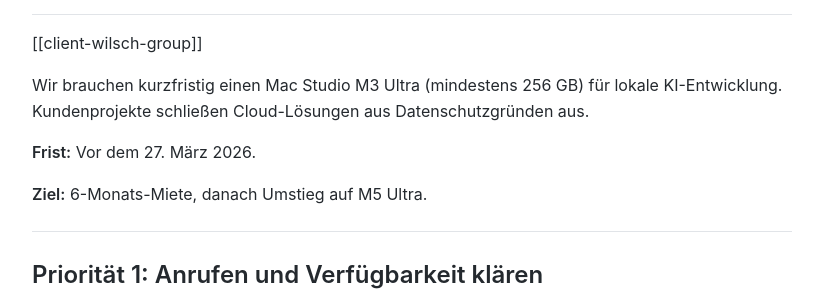
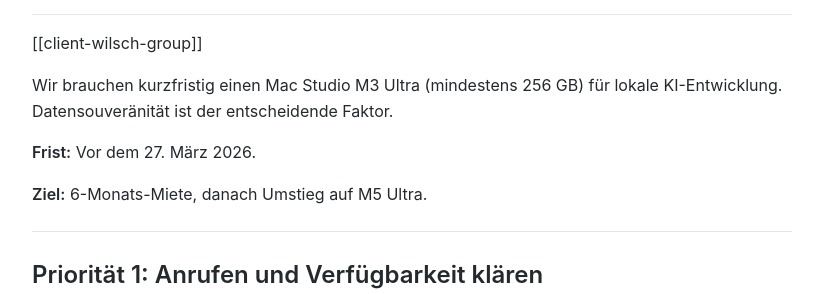
Before and after one commit to MariusWilsch/public-wilsch-ai-pages, a Jekyll site: the page built from project/wilsch-group/mac-studio-beschaffung-recherche-2026-02.md, in a window 1280 px wide. Shown: the part 294-588 px from the top of the page, without its empty margins (228-1051 px from the left). Built offline with Jekyll 4.4.1, drawn with Linux system fonts in a browser that asks for light colours; our own code applies the rules of GitHub Pages for plain Markdown files.

Commit message:
Sync from hippocampus 2026-02-27

```diff
--- a/project/wilsch-group/mac-studio-beschaffung-recherche-2026-02.md
+++ b/project/wilsch-group/mac-studio-beschaffung-recherche-2026-02.md
@@ -5,7 +5,7 @@ publish: true
 # Mac Studio Beschaffung — Handlungsoptionen
 [[client-wilsch-group]]
 
-Wir brauchen kurzfristig einen Mac Studio M3 Ultra (mindestens 256 GB) für lokale KI-Entwicklung. Kundenprojekte schließen Cloud-Lösungen aus Datenschutzgründen aus.
+Wir brauchen kurzfristig einen Mac Studio M3 Ultra (mindestens 256 GB) für lokale KI-Entwicklung. Datensouveränität ist der entscheidende Faktor.
 
 **Frist:** Vor dem 27. März 2026.
 
```
